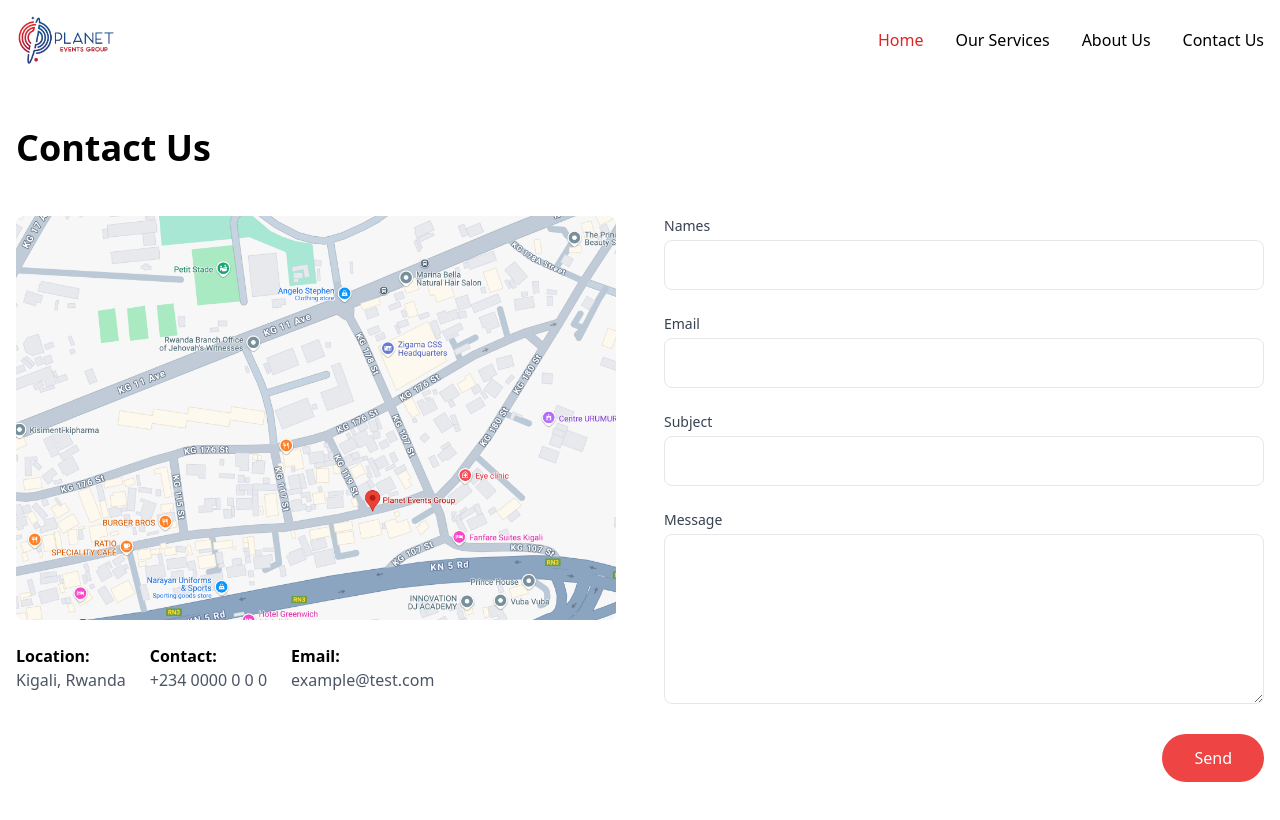
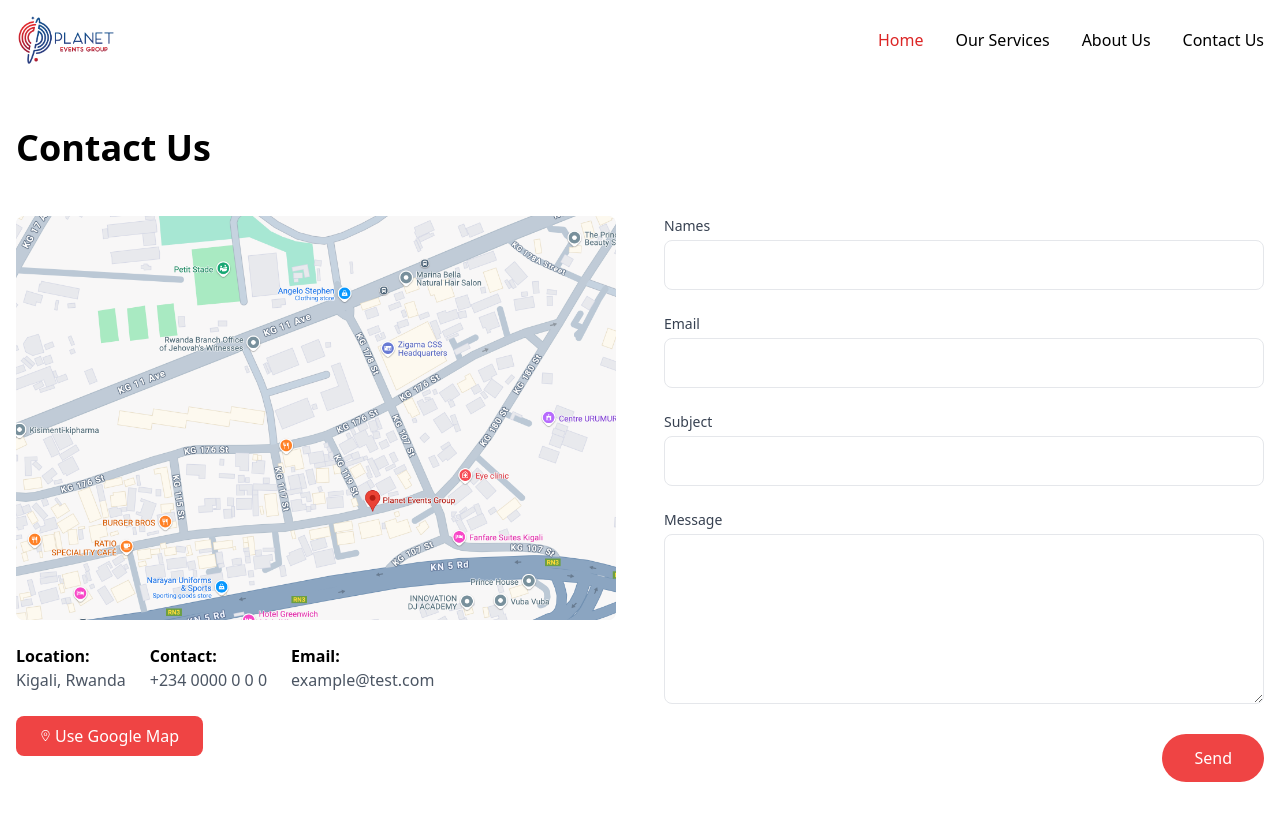
Before and after one commit to abeltony-prog/LALA_HOUSE_BOOKING, a Next.js app: page /ContactUs in a window 1280 px wide. Shown: the top 820 px of the page. Built offline with nearby package versions, Linux system fonts and the light colour scheme.

Commit message:
innitial commit

```diff
--- a/pages/ContactUs/index.tsx
+++ b/pages/ContactUs/index.tsx
@@ -36,6 +36,60 @@ export default function ContactUsPage() {
                 <span className="font-semibold">Email:</span>
                 <p className="text-gray-600">example@test.com</p>
               </div>
+            </div>
+            <div>
+              <a
+                href="https://www.google.com/maps/place/Planet+Events+Group/@-1.9578391,30.1132854,18z/data=!4m6!3m5!1s0x19dca7a4962c617f:0x23299e39cb94495b!8m2!3d-1.9587652!4d30.1149355!16s%2Fg%2F11wppnf73p?entry=ttu&g_ep=EgoyMDI1MDIwMi4wIKXMDSoASAFQAw%3D%3D"
+                target="_blank"
+                className="absolute rounded-lg bg-red-500  py-2 px-6 text-white hover:cursor-pointer"
+              >
+                <span className="flex">
+                  <svg
+                    width="15px"
+                    className="mt-1 pr-1"
+                    height="15px"
+                    viewBox="-4 0 32 32"
+                    version="1.1"
+                    xmlns="http://www.w3.org/2000/svg"
+                    fill="#000000"
+                  >
+                    <g id="SVGRepo_bgCarrier" stroke-width="0"></g>
+                    <g
+                      id="SVGRepo_tracerCarrier"
+                      stroke-linecap="round"
+                      stroke-linejoin="round"
+                    ></g>
+                    <g id="SVGRepo_iconCarrier">
+                      {" "}
+                      <title>location</title>{" "}
+                      <desc>Created with Sketch Beta.</desc> <defs> </defs>{" "}
+                      <g
+                        id="Page-1"
+                        stroke="none"
+                        stroke-width="1"
+                        fill="none"
+                        fill-rule="evenodd"
+                      >
+                        {" "}
+                        <g
+                          id="Icon-Set"
+                          transform="translate(-104.000000, -411.000000)"
+                          fill="#ffffff"
+                        >
+                          {" "}
+                          <path
+                            d="M116,426 C114.343,426 113,424.657 113,423 C113,421.343 114.343,420 116,420 C117.657,420 119,421.343 119,423 C119,424.657 117.657,426 116,426 L116,426 Z M116,418 C113.239,418 111,420.238 111,423 C111,425.762 113.239,428 116,428 C118.761,428 121,425.762 121,423 C121,420.238 118.761,418 116,418 L116,418 Z M116,440 C114.337,440.009 106,427.181 106,423 C106,417.478 110.477,413 116,413 C121.523,413 126,417.478 126,423 C126,427.125 117.637,440.009 116,440 L116,440 Z M116,411 C109.373,411 104,416.373 104,423 C104,428.018 114.005,443.011 116,443 C117.964,443.011 128,427.95 128,423 C128,416.373 122.627,411 116,411 L116,411 Z"
+                            id="location"
+                          >
+                            {" "}
+                          </path>{" "}
+                        </g>{" "}
+                      </g>{" "}
+                    </g>
+                  </svg>
+                  Use Google Map
+                </span>
+              </a>
             </div>
           </div>
 
```
